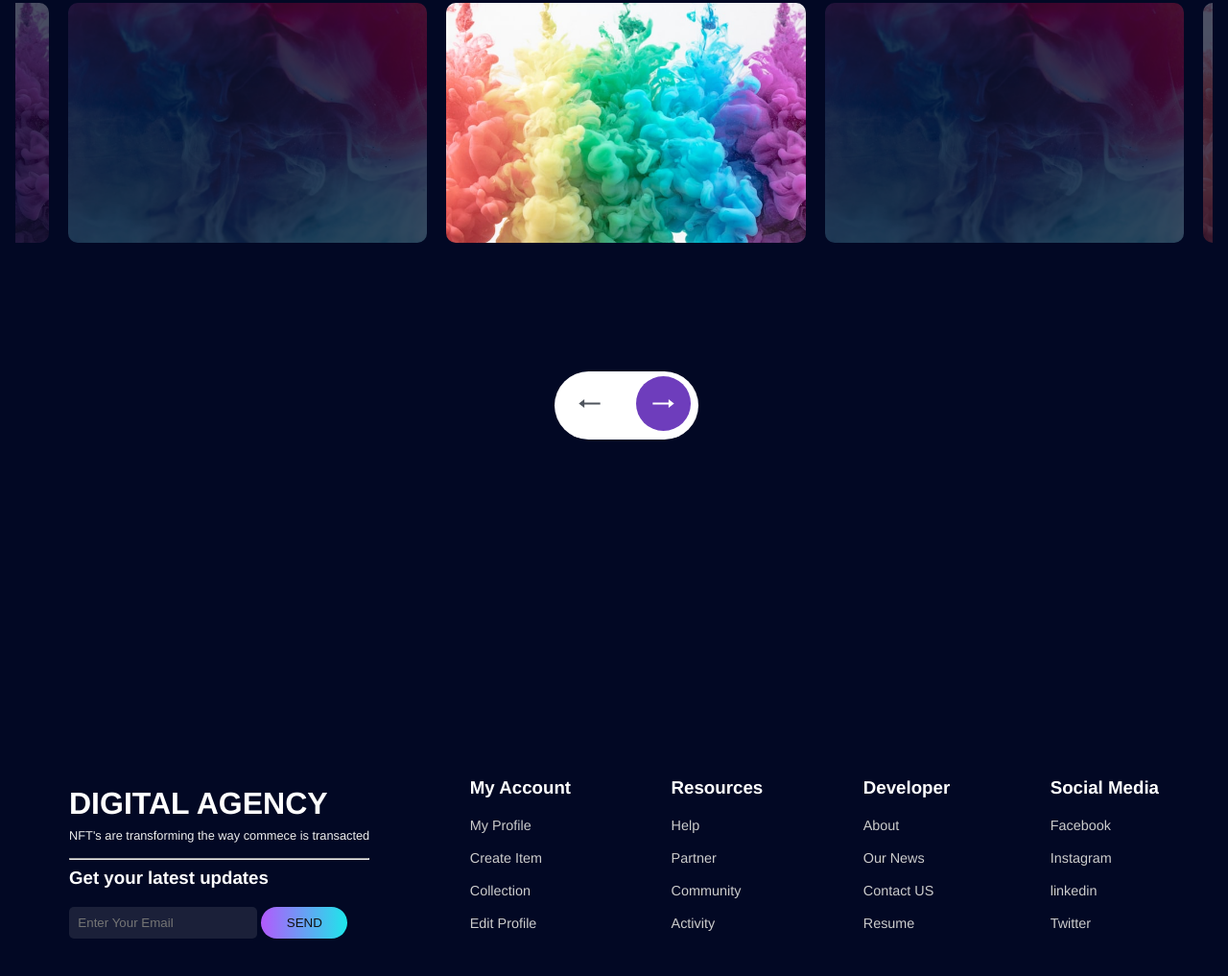
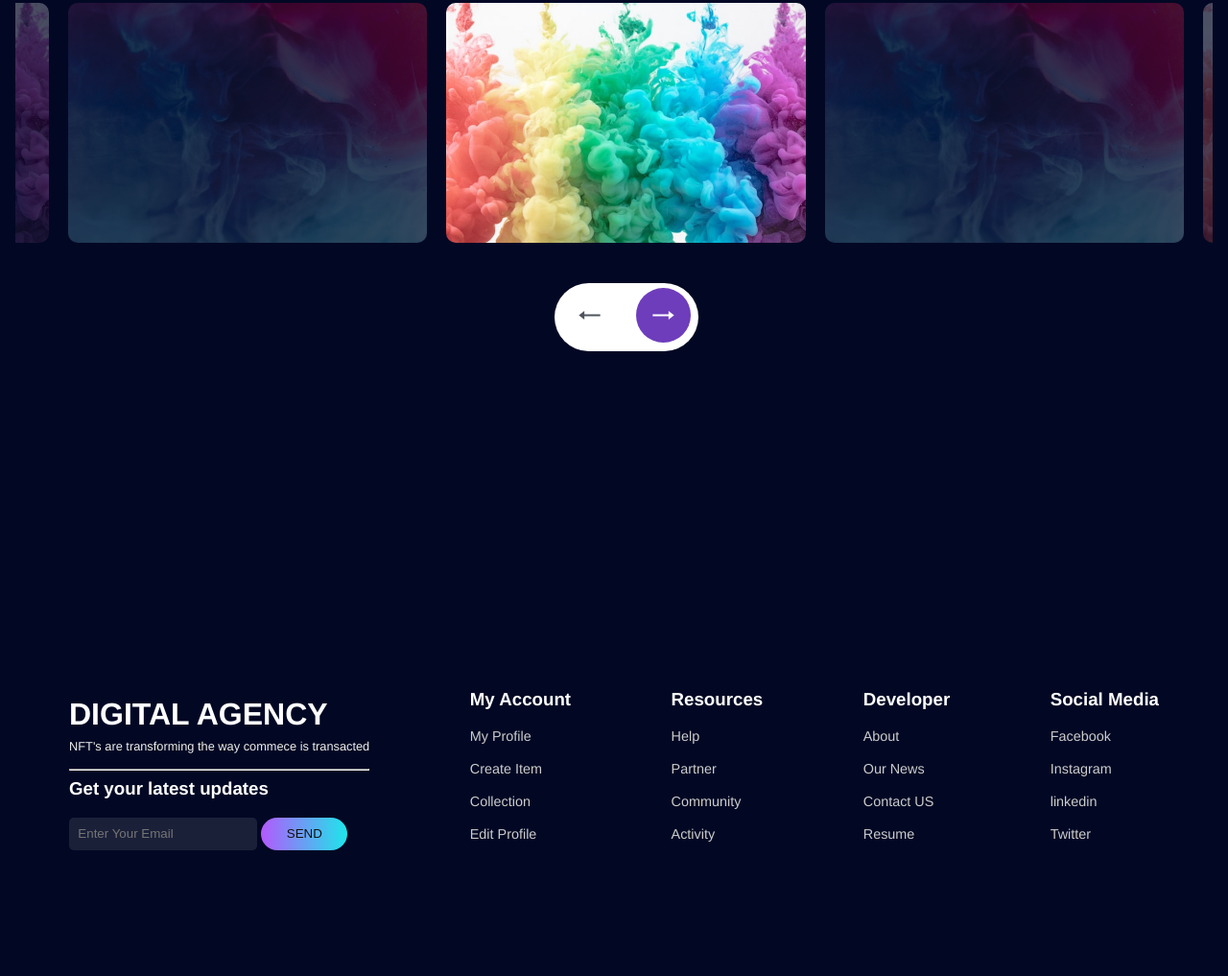
Before and after one commit to xynthiawan/NFT, a plain HTML site: page index.html in a window 1280 px wide. Shown: the part 4119-5136 px from the top of the page at 96% size. Drawn offline with Linux system fonts and the light colour scheme.

Commit message:
Update style.css

```diff
--- a/style.css
+++ b/style.css
@@ -677,7 +677,7 @@ changing the color for other cards*/
     display: flex;
     justify-content: center;
     width:150px;
-    margin-top:10%;
+    margin-top:2em;
     margin-left: 45%;
     margin-right: 45%;
     border-radius: 5em;
```
